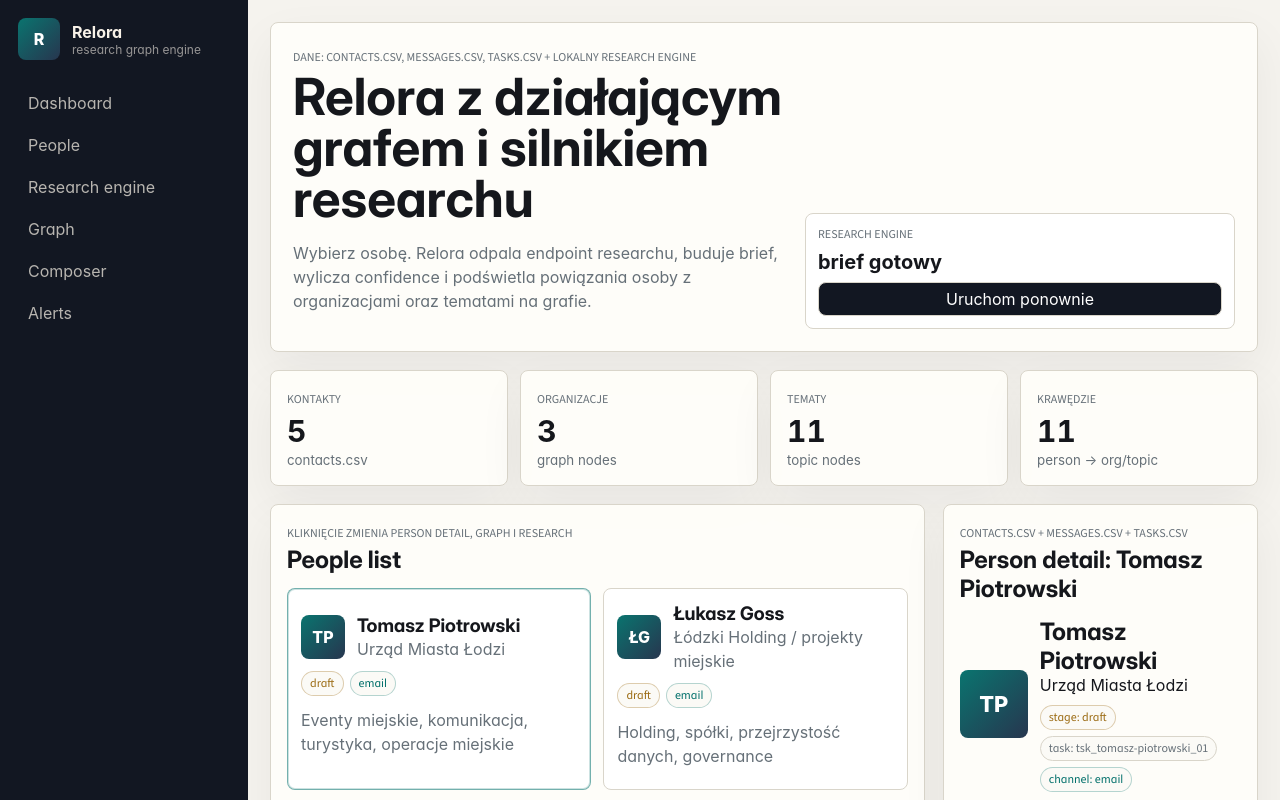
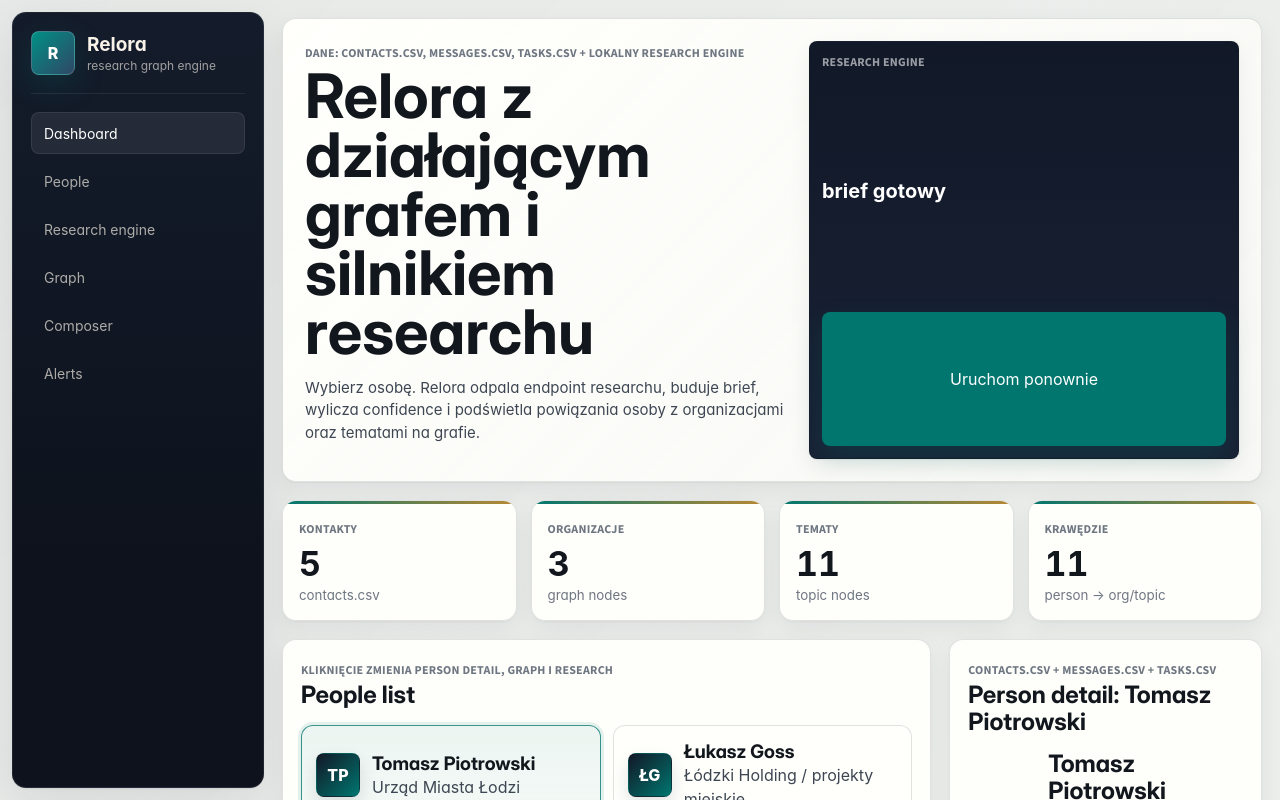
Before and after one commit to wojciechluszczynski/relora, a Next.js app: page / in a window 1280 px wide. Shown: the top 800 px of the page. Built offline with nearby package versions, Linux system fonts and the light colour scheme; a web font is replaced by a local one.

Commit message:
Apply Relora premium design system

```diff
--- a/src/app/globals.css
+++ b/src/app/globals.css
@@ -2324,3 +2324,453 @@ section {
     grid-template-columns: 1fr;
   }
 }
+
+/* Relora design system v4 */
+:root {
+  --relora-canvas: #eef0ee;
+  --relora-canvas-2: #e6e8e5;
+  --relora-surface: rgba(255, 255, 252, 0.94);
+  --relora-surface-solid: #fffffc;
+  --relora-ink: #12161d;
+  --relora-soft-ink: #3d4652;
+  --relora-muted: #6e7681;
+  --relora-hairline: rgba(20, 27, 36, 0.12);
+  --relora-hairline-strong: rgba(20, 27, 36, 0.18);
+  --relora-navy: #111827;
+  --relora-navy-2: #182235;
+  --relora-teal: #00766f;
+  --relora-teal-soft: rgba(0, 118, 111, 0.1);
+  --relora-amber: #a56b00;
+  --relora-amber-soft: rgba(165, 107, 0, 0.1);
+  --relora-red: #9d244a;
+  --relora-green: #25724d;
+  --relora-shadow-sm: 0 1px 2px rgba(17, 24, 39, 0.05), 0 8px 24px rgba(17, 24, 39, 0.06);
+  --relora-shadow-md: 0 1px 2px rgba(17, 24, 39, 0.06), 0 18px 50px rgba(17, 24, 39, 0.09);
+}
+
+body {
+  background:
+    linear-gradient(180deg, rgba(238, 240, 238, 0.98), rgba(230, 232, 229, 0.98)),
+    var(--relora-canvas);
+  color: var(--relora-ink);
+}
+
+.r-shell {
+  --r-bg: var(--relora-canvas);
+  --r-panel: var(--relora-surface);
+  --r-ink: var(--relora-ink);
+  --r-muted: var(--relora-muted);
+  --r-line: var(--relora-hairline);
+  --r-dark: var(--relora-navy);
+  --r-teal: var(--relora-teal);
+  --r-gold: var(--relora-amber);
+  --r-wine: var(--relora-red);
+  grid-template-columns: 264px minmax(0, 1fr);
+  background:
+    linear-gradient(135deg, rgba(17, 24, 39, 0.03), transparent 36%),
+    linear-gradient(180deg, var(--relora-canvas), var(--relora-canvas-2));
+}
+
+.r-rail {
+  margin: 12px 0 12px 12px;
+  height: calc(100vh - 24px);
+  border: 1px solid rgba(255, 255, 255, 0.08);
+  border-radius: 14px;
+  background:
+    linear-gradient(180deg, #141c2b, #0d121c 72%),
+    var(--relora-navy);
+  box-shadow: var(--relora-shadow-md);
+}
+
+.r-brand {
+  padding-bottom: 18px;
+  margin-bottom: 18px;
+  border-bottom: 1px solid rgba(255, 255, 255, 0.08);
+}
+
+.r-logo {
+  width: 44px;
+  height: 44px;
+  border: 1px solid rgba(255, 255, 255, 0.18);
+  background: linear-gradient(135deg, #009084, #304766);
+  box-shadow: 0 10px 30px rgba(0, 118, 111, 0.24);
+}
+
+.r-brand strong {
+  font-size: 19px;
+  letter-spacing: 0;
+}
+
+.r-brand span {
+  margin-top: 2px;
+  color: rgba(248, 242, 232, 0.62);
+}
+
+.r-rail nav {
+  gap: 6px;
+}
+
+.r-rail a {
+  min-height: 42px;
+  padding: 0 12px;
+  color: rgba(248, 242, 232, 0.68);
+  border: 1px solid transparent;
+  font-size: 14px;
+}
+
+.r-rail a:first-child,
+.r-rail a:hover {
+  color: #fff;
+  background: rgba(255, 255, 255, 0.08);
+  border-color: rgba(255, 255, 255, 0.08);
+}
+
+.r-workspace {
+  padding: 18px;
+  gap: 18px;
+}
+
+.r-header,
+.r-panel,
+.r-metrics > div {
+  border: 1px solid var(--relora-hairline);
+  border-radius: 14px;
+  background: var(--relora-surface);
+  box-shadow: var(--relora-shadow-sm);
+  backdrop-filter: blur(18px);
+}
+
+.r-header {
+  align-items: stretch;
+  padding: 22px;
+  background:
+    linear-gradient(135deg, rgba(255, 255, 252, 0.98), rgba(247, 248, 244, 0.92)),
+    var(--relora-surface-solid);
+}
+
+.r-header h1 {
+  max-width: 900px;
+  color: var(--relora-ink);
+  font-size: clamp(34px, 4.8vw, 64px);
+  line-height: 0.96;
+}
+
+.r-header p {
+  max-width: 760px;
+  color: var(--relora-soft-ink);
+  font-size: 15px;
+}
+
+.r-eyebrow,
+.r-panel > span,
+.r-box span,
+.r-brief span,
+.r-preview span,
+.r-metrics span,
+.r-engine-chip span,
+.r-engine-output span {
+  color: var(--relora-muted);
+  font-weight: 700;
+  letter-spacing: 0.02em;
+}
+
+.r-engine-chip {
+  border: 1px solid var(--relora-hairline);
+  background:
+    linear-gradient(180deg, rgba(17, 24, 39, 0.96), rgba(24, 34, 53, 0.96)),
+    var(--relora-navy);
+  color: white;
+  box-shadow: var(--relora-shadow-sm);
+}
+
+.r-engine-chip span {
+  color: rgba(255, 255, 255, 0.58);
+}
+
+.r-engine-chip strong {
+  color: white;
+}
+
+.r-engine-chip button,
+.r-preview button.primary {
+  border: 0;
+  background: var(--relora-teal);
+  color: white;
+  box-shadow: 0 10px 24px rgba(0, 118, 111, 0.22);
+}
+
+.r-engine-chip button:hover,
+.r-preview button.primary:hover {
+  background: #006760;
+}
+
+.r-metrics {
+  gap: 14px;
+}
+
+.r-metrics > div {
+  position: relative;
+  overflow: hidden;
+  min-height: 112px;
+  padding: 16px;
+}
+
+.r-metrics > div::before {
+  content: "";
+  position: absolute;
+  inset: 0 0 auto;
+  height: 3px;
+  background: linear-gradient(90deg, var(--relora-teal), rgba(165, 107, 0, 0.8));
+}
+
+.r-metrics strong {
+  color: var(--relora-ink);
+  font-size: 34px;
+}
+
+.r-metrics small {
+  color: var(--relora-muted);
+}
+
+.r-grid,
+.engine-grid {
+  gap: 18px;
+}
+
+.r-panel {
+  padding: 18px;
+}
+
+.r-panel h2 {
+  margin-bottom: 16px;
+  color: var(--relora-ink);
+  font-size: 24px;
+  line-height: 1.1;
+}
+
+.r-person-card,
+.r-task,
+.r-box,
+.r-brief > div,
+.r-stage,
+.r-graph-group,
+.r-draft,
+.r-preview,
+.r-empty,
+.r-engine-output > div {
+  border: 1px solid var(--relora-hairline);
+  border-radius: 12px;
+  background: var(--relora-surface-solid);
+  box-shadow: none;
+}
+
+.r-person-card.as-button {
+  padding: 14px;
+  transition:
+    border-color 160ms ease,
+    box-shadow 160ms ease,
+    transform 160ms ease,
+    background 160ms ease;
+}
+
+.r-person-card.as-button:hover {
+  transform: translateY(-1px);
+  border-color: rgba(0, 118, 111, 0.38);
+  box-shadow: var(--relora-shadow-sm);
+}
+
+.r-person-card.selected {
+  border-color: rgba(0, 118, 111, 0.78);
+  background:
+    linear-gradient(180deg, rgba(0, 118, 111, 0.075), rgba(255, 255, 252, 0.98)),
+    var(--relora-surface-solid);
+  box-shadow: 0 0 0 3px rgba(0, 118, 111, 0.1);
+}
+
+.r-avatar {
+  border: 1px solid rgba(17, 24, 39, 0.08);
+  background: linear-gradient(135deg, #121827, #00766f);
+  box-shadow: 0 8px 18px rgba(17, 24, 39, 0.12);
+}
+
+.r-card-head h3,
+.r-identity h2 {
+  color: var(--relora-ink);
+  font-weight: 700;
+}
+
+.r-card-head p,
+.r-identity p,
+.r-notes,
+.r-box li,
+.r-box p,
+.r-engine-output p,
+.r-preview p,
+.r-empty p {
+  color: var(--relora-soft-ink);
+}
+
+.r-badge {
+  min-height: 26px;
+  border-color: var(--relora-hairline);
+  background: rgba(17, 24, 39, 0.045);
+  color: var(--relora-soft-ink);
+  font-weight: 700;
+}
+
+.r-badge.teal {
+  color: var(--relora-teal);
+  background: var(--relora-teal-soft);
+  border-color: rgba(0, 118, 111, 0.22);
+}
+
+.r-badge.gold {
+  color: var(--relora-amber);
+  background: var(--relora-amber-soft);
+  border-color: rgba(165, 107, 0, 0.22);
+}
+
+.r-badge.wine {
+  color: var(--relora-red);
+  background: rgba(157, 36, 74, 0.09);
+  border-color: rgba(157, 36, 74, 0.2);
+}
+
+.r-box.private {
+  background:
+    linear-gradient(180deg, rgba(0, 118, 111, 0.08), rgba(255, 255, 252, 0.98)),
+    var(--relora-surface-solid);
+}
+
+.r-engine-output {
+  gap: 14px;
+}
+
+.r-engine-output > div {
+  padding: 14px;
+}
+
+.r-engine-output > div:first-child {
+  background:
+    linear-gradient(180deg, var(--relora-navy-2), var(--relora-navy)),
+    var(--relora-navy);
+}
+
+.r-engine-output > div:first-child span {
+  color: rgba(255, 255, 255, 0.6);
+}
+
+.r-engine-output > div:first-child strong {
+  color: white;
+}
+
+.r-connected-graph {
+  min-height: 560px;
+  border-color: var(--relora-hairline);
+  background:
+    linear-gradient(90deg, rgba(20, 27, 36, 0.055) 1px, transparent 1px),
+    linear-gradient(rgba(20, 27, 36, 0.055) 1px, transparent 1px),
+    radial-gradient(circle at 20% 15%, rgba(0, 118, 111, 0.08), transparent 32%),
+    #fbfbf7;
+  background-size: 44px 44px, 44px 44px, auto, auto;
+  box-shadow: inset 0 1px 0 rgba(255, 255, 255, 0.92);
+}
+
+.r-connected-graph line {
+  stroke: rgba(17, 24, 39, 0.16);
+}
+
+.r-connected-graph line.active {
+  stroke: var(--relora-teal);
+  stroke-width: 1.4;
+}
+
+.r-graph-node {
+  border-color: var(--relora-hairline);
+  border-radius: 12px;
+  background: rgba(255, 255, 252, 0.96);
+  box-shadow: var(--relora-shadow-sm);
+}
+
+.r-graph-node strong {
+  color: var(--relora-ink);
+}
+
+.r-graph-node.active {
+  border-color: rgba(0, 118, 111, 0.78);
+  background: white;
+  box-shadow:
+    var(--relora-shadow-md),
+    0 0 0 4px rgba(0, 118, 111, 0.11);
+}
+
+.r-draft label {
+  color: var(--relora-muted);
+  font-weight: 700;
+}
+
+.r-draft input,
+.r-draft textarea {
+  border-color: var(--relora-hairline);
+  background: #fbfbf7;
+}
+
+.r-draft input:focus,
+.r-draft textarea:focus {
+  outline: 3px solid rgba(0, 118, 111, 0.12);
+  border-color: rgba(0, 118, 111, 0.46);
+}
+
+.r-preview {
+  background:
+    linear-gradient(180deg, #ffffff, #fbfbf7),
+    var(--relora-surface-solid);
+}
+
+.r-preview button {
+  border-color: var(--relora-hairline);
+  background: #fff;
+  color: var(--relora-ink);
+}
+
+.r-empty {
+  background:
+    linear-gradient(180deg, rgba(17, 24, 39, 0.035), transparent),
+    var(--relora-surface-solid);
+}
+
+@media (max-width: 1100px) {
+  .r-shell {
+    grid-template-columns: 1fr;
+  }
+
+  .r-rail {
+    position: static;
+    height: auto;
+    margin: 10px;
+  }
+
+  .r-workspace {
+    padding: 10px;
+  }
+}
+
+@media (max-width: 760px) {
+  .r-header h1 {
+    font-size: 34px;
+  }
+
+  .r-connected-graph {
+    min-height: 460px;
+  }
+
+  .r-graph-node {
+    width: 104px;
+    min-height: 58px;
+    padding: 7px;
+  }
+
+  .r-graph-node strong {
+    font-size: 11px;
+  }
+}
```
